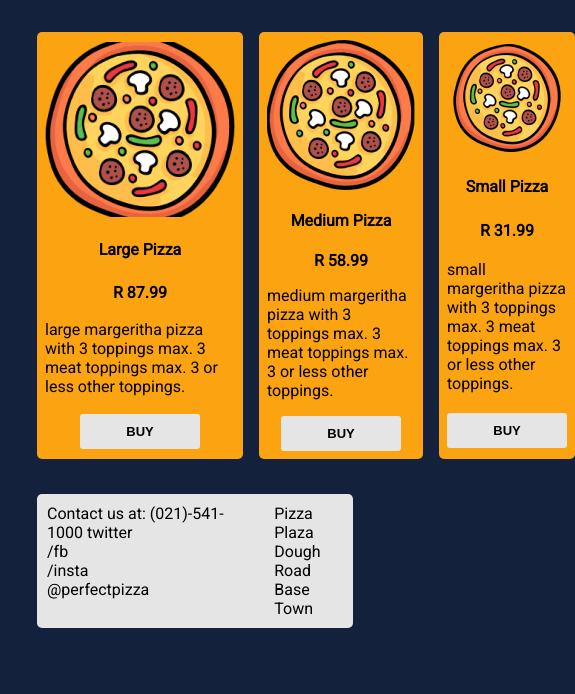
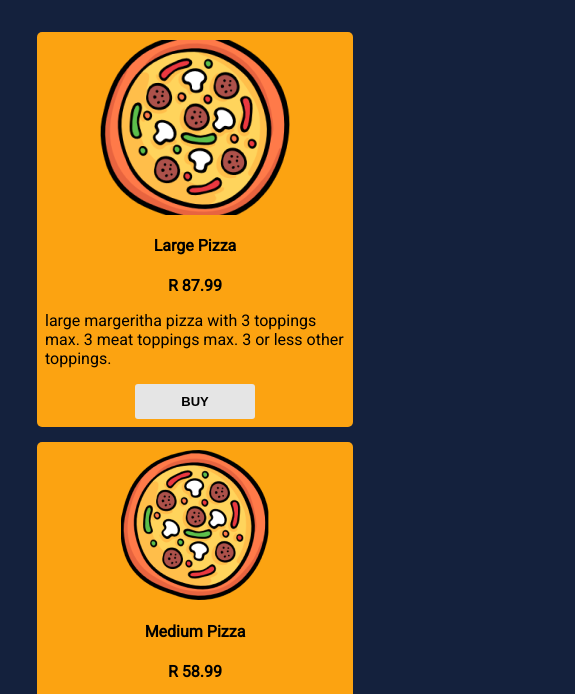
Before and after one commit to Kat-mmm/pizza-cart, a plain HTML site: page index.html in a window 390 px wide. Shown: the part 127-821 px from the top of the page, 575 px wide, since content can reach past the window. Drawn offline with nearby package versions, Linux system fonts and the light colour scheme.

Commit message:
added responsiveness

```diff
--- a/styles.css
+++ b/styles.css
@@ -43,10 +43,6 @@ body{
     gap: 10px;
     width: 100%;
 }
-
-/* *{
-    border: 1px solid red;
-} */
 
 .cart-item{
     width: 30%;
@@ -127,3 +123,12 @@ button{
 .red{
     color: red;
 }
+
+@media only screen and (max-width: 768px) {
+    .pizzas{
+        display: block;
+    }
+    .item{
+        margin-bottom: 15px;
+    }
+}
```
